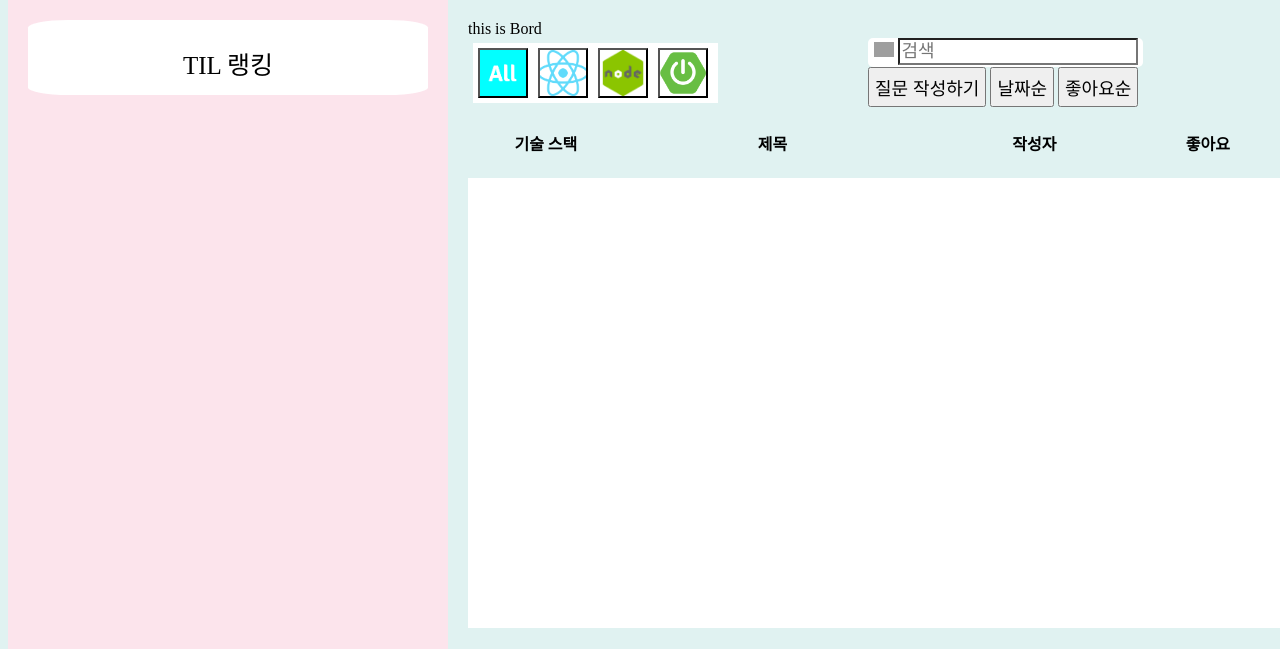
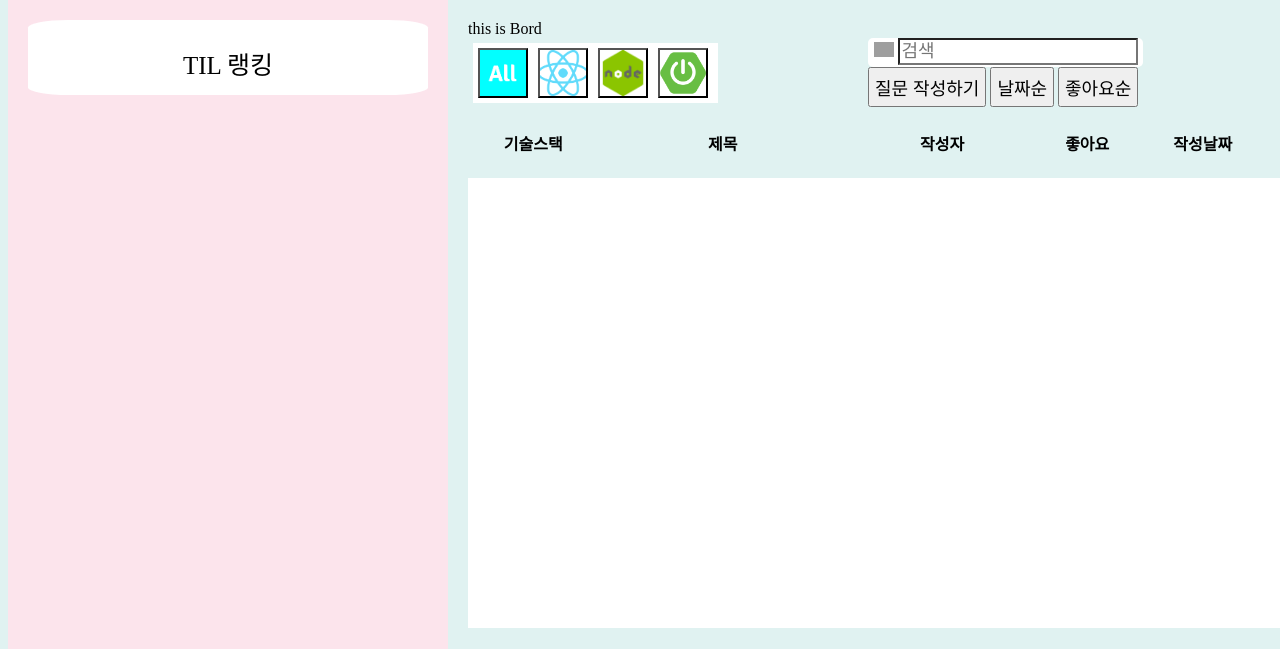
Before and after one commit to dkaodkaork/HanghaeManager, a Flask app: template templates/main.html in a window 1280 px wide. Shown: the part 108-757 px from the top of the page. Run offline with Flask 2, Linux system fonts and the light colour scheme; the template is opened without the code that fills it, so the values that code supplies are empty; grey boxes are pictures that could not be loaded.

Commit message:
fix : 날짜 추가

```diff
--- a/static/css/bord.css
+++ b/static/css/bord.css
@@ -151,7 +151,6 @@ body{
     border-radius: 5px;
     text-align: center;
     width: 275px;
-
 }
 
 .input-box {
@@ -181,3 +180,7 @@ body{
 .heart {
     width: 75px;
 }
+
+.date{
+    width: 100px;
+}
--- a/static/js/main.js
+++ b/static/js/main.js
@@ -64,6 +64,7 @@ function show_questions(like = false, rvs = true) {
                         <td class="title quest-title" >${question_title}</td>
                         <td class="author">${user_name}</td>
                         <td class="heart">❤️ ${qestion_heart}</td>
+                        <td class="date">${question_date}</td>
                     </tr>`
                 $('#question_list').append(temp_html)
             }
--- a/templates/main.html
+++ b/templates/main.html
@@ -52,10 +52,11 @@
                 <table class="quest-table">
                     <thead>
                         <tr>
-                            <th scope="col" class="ability">기술 스택</th>
+                            <th scope="col" class="ability">기술스택</th>
                             <th scope="col" class="title">제목</th>
                             <th scope="col" class="author">작성자</th>
                             <th scope="col" class="heart">좋아요</th>
+                            <th scope="col" class="date">작성날짜</th>
                             <!-- <th scope="col">날짜</th> -->
                         </tr>
                     </thead>
```
